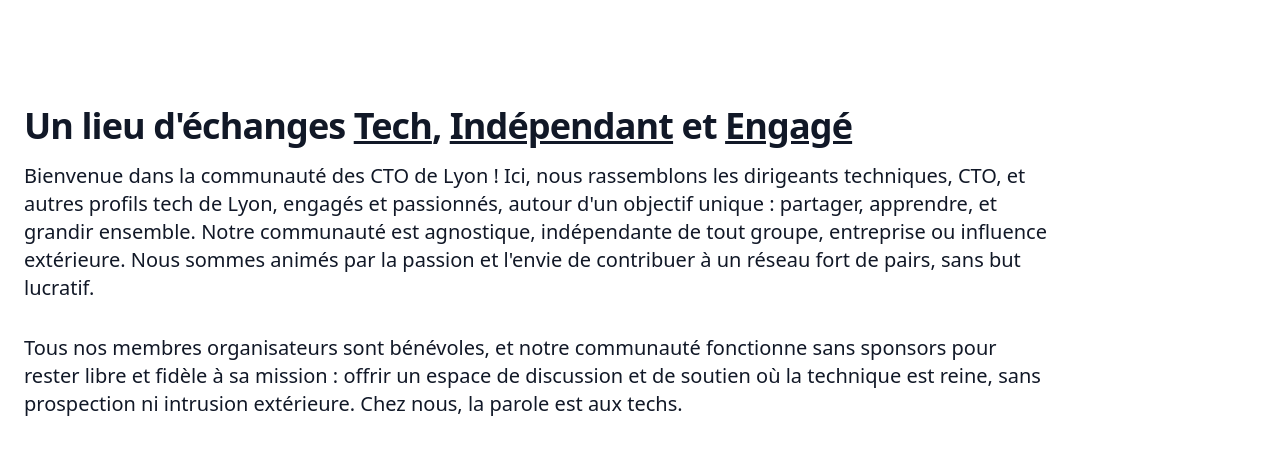
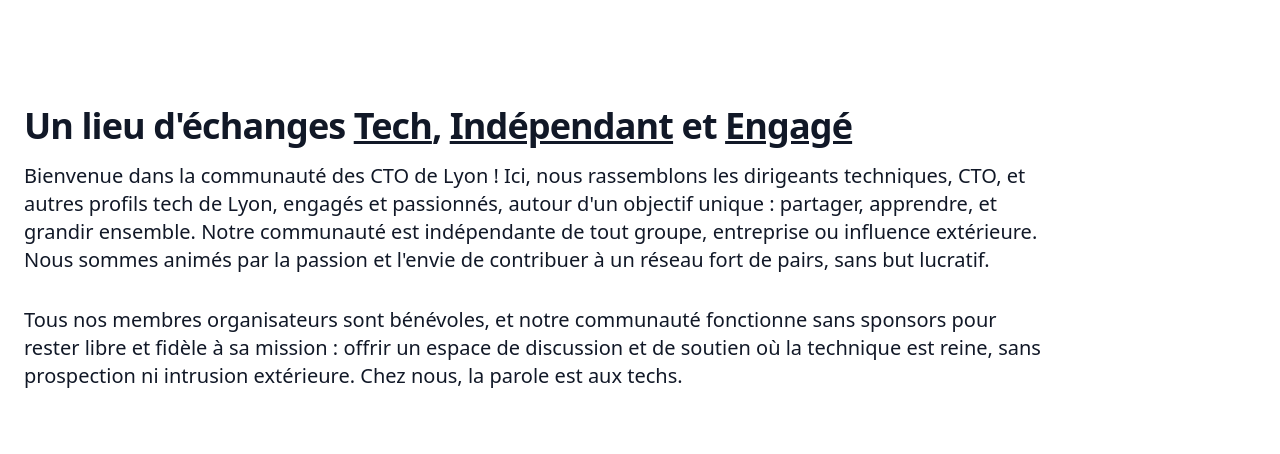
Before and after one commit to kdelfour/cto-de-lyon_next, an Astro site: page / in a window 1280 px wide. Shown: the part 646-1100 px from the top of the page. Built offline with nearby package versions, Linux system fonts and the light colour scheme; Astro itself is replaced by a stand-in of ours; no server answers; a script that the page names is missing.

Commit message:
:memo: Adjust introduction text

```diff
--- a/src/components/Hero.astro
+++ b/src/components/Hero.astro
@@ -12,6 +12,8 @@ import logo from "../assets/logo.png";
         src={logo}
         alt="Logo de la communauté des CTO de Lyon"
         class="w-2/3"
+        decoding="async"
+        loading="lazy"
       />
     </div>
     <div class="mr-auto place-self-center lg:col-span-7">
--- a/src/components/Introduction.astro
+++ b/src/components/Introduction.astro
@@ -1,4 +1,3 @@
-
 <section>
   <div class="py-8 px-4 mx-auto max-w-screen-xl sm:py-16 lg:px-6">
     <div class="max-w-screen-lg">
@@ -9,10 +8,9 @@
         Bienvenue dans la communauté des CTO de Lyon ! Ici, nous rassemblons les
         dirigeants techniques, CTO, et autres profils tech de Lyon, engagés et
         passionnés, autour d'un objectif unique : partager, apprendre, et
-        grandir ensemble. Notre communauté est agnostique, indépendante de tout
-        groupe, entreprise ou influence extérieure. Nous sommes animés par la
-        passion et l'envie de contribuer à un réseau fort de pairs, sans but
-        lucratif.
+        grandir ensemble. Notre communauté est indépendante de tout groupe,
+        entreprise ou influence extérieure. Nous sommes animés par la passion et
+        l'envie de contribuer à un réseau fort de pairs, sans but lucratif.
       </p>
       <p class="mb-8 font-light sm:text-xl">
         Tous nos membres organisateurs sont bénévoles, et notre communauté
```
